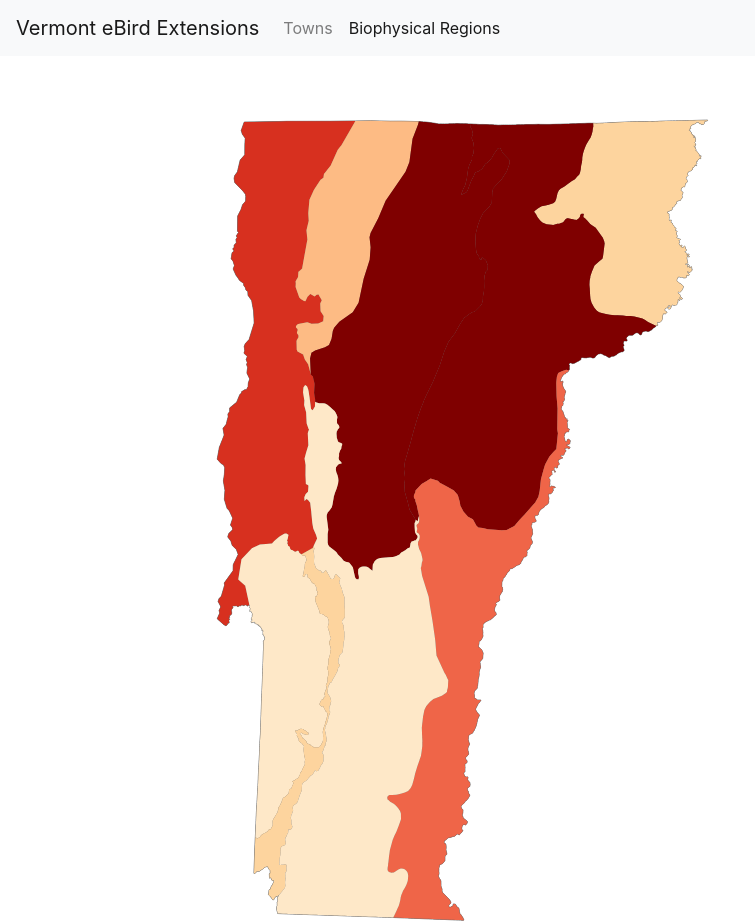
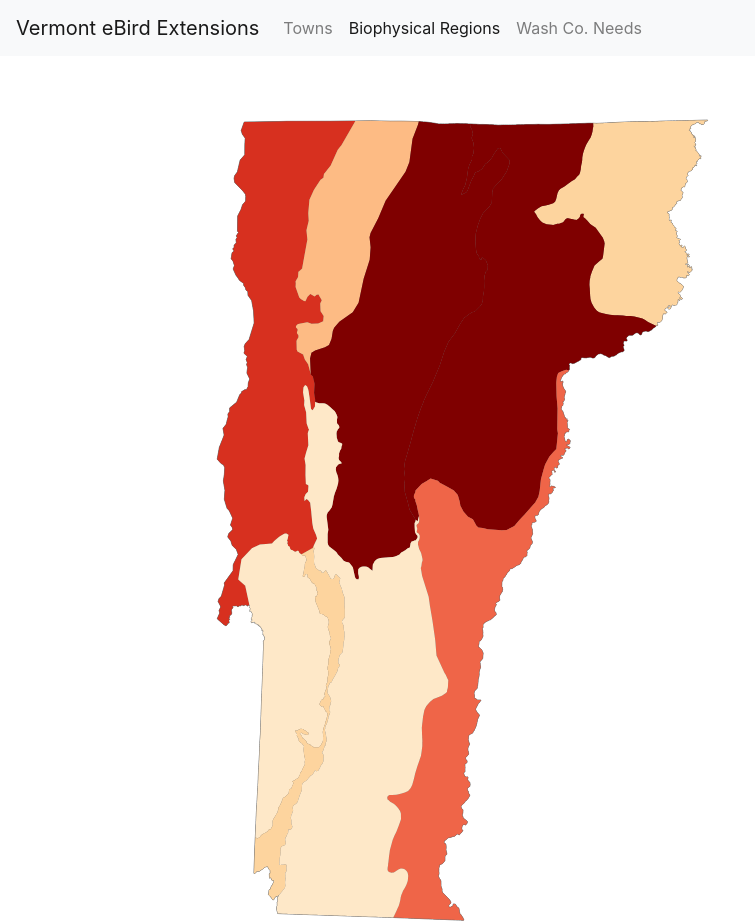
Before and after one commit to RichardLitt/dbird, a website built with webpack: page dist/biophysical.html in a window 1280 px wide. Shown: the whole page, without its empty margins (0-755 px from the left). Built offline with nearby package versions, Linux system fonts and the light colour scheme.

Commit message:
Adding needs tab

```diff
--- a/dist/biophysical.html
+++ b/dist/biophysical.html
@@ -40,6 +40,9 @@
         <li class="nav-item active">
           <a class="nav-link" href="#">Biophysical Regions <span class="sr-only">(current)</span></a>
         </li>
+        <li class="nav-item">
+          <a class="nav-link" href="needs.html">Wash Co. Needs</a>
+        </li>
       </ul>
     </div>
   </nav>
```
Also changed, not shown: dist/index.html (+3 -0 lines).
